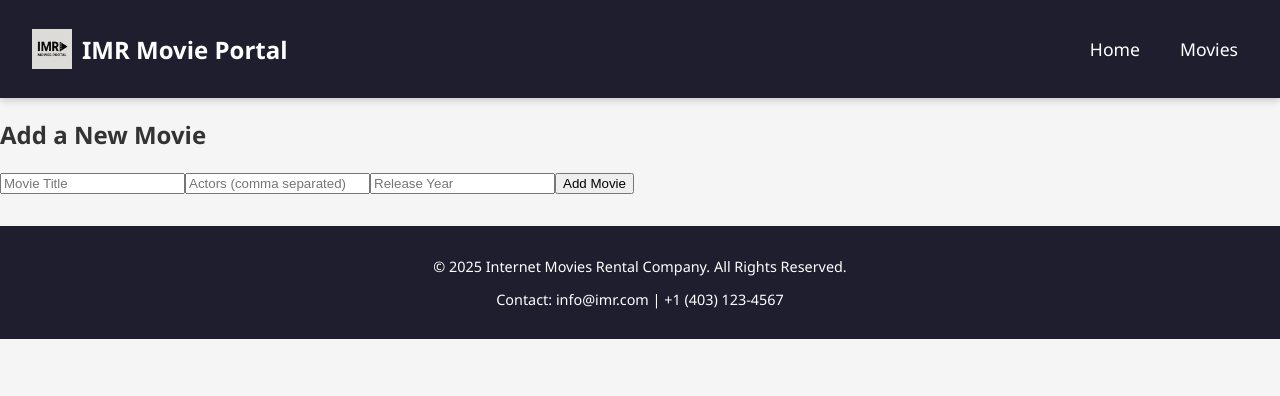
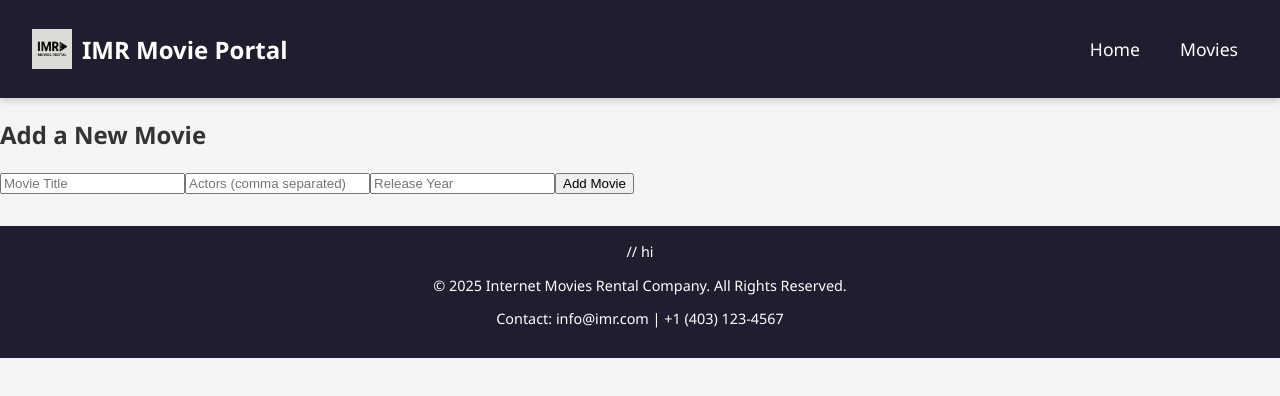
Before and after one commit to Kevant1302/The-Internet-Movies-Rental, a Next.js app: page / in a window 1280 px wide. Shown: the top 396 px of the page. Built offline with nearby package versions, Linux system fonts and the light colour scheme.

Commit message:
Update Footer.js

```diff
--- a/components/Footer.js
+++ b/components/Footer.js
@@ -9,7 +9,7 @@ export default function Footer() {
         marginTop: "2rem",
         fontSize: "0.9rem",
       }}
-    >
+    >    // hi
       <p>© 2025 Internet Movies Rental Company. All Rights Reserved.</p>
       <p>Contact: info@imr.com | +1 (403) 123-4567</p>
     </footer>
```
